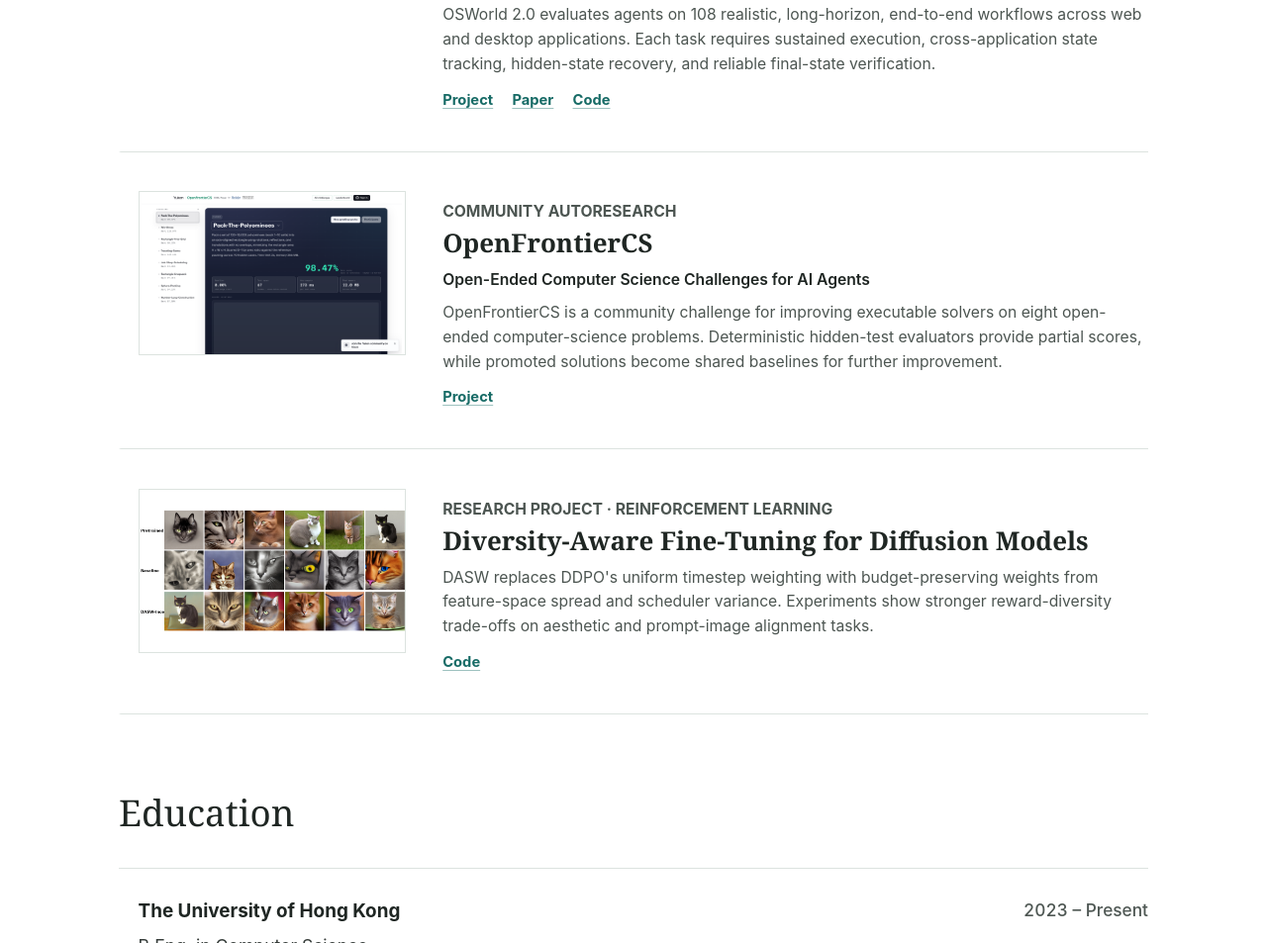
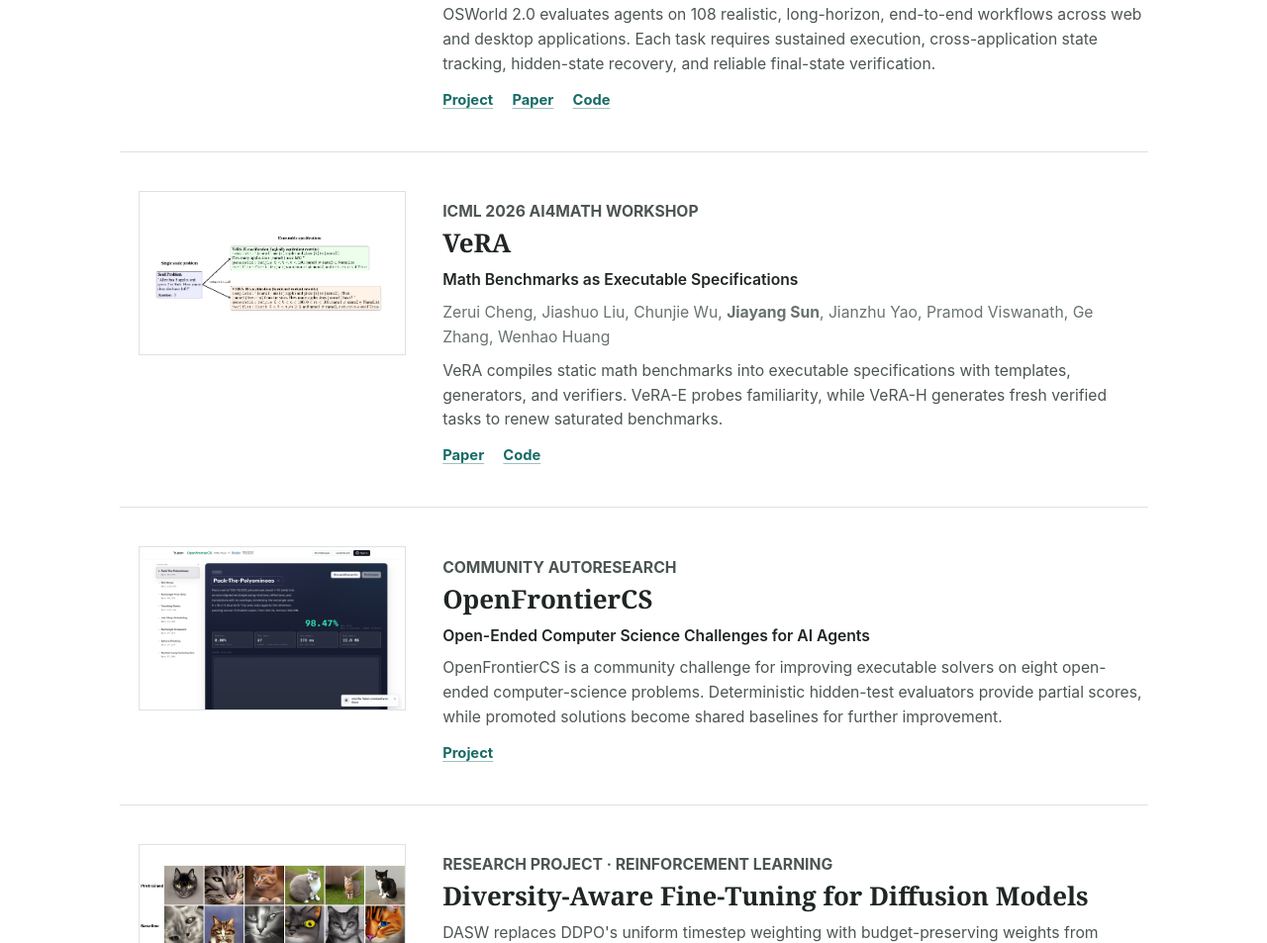
Before and after one commit to aurorajy1108/aurorajy1108.github.io, a plain HTML site: page index.html in a window 1280 px wide. Shown: the part 1424-2377 px from the top of the page at 99% size. Drawn offline with Linux system fonts and the light colour scheme.

Commit message:
Update VeRA project thumbnail

```diff
--- a/index.html
+++ b/index.html
@@ -146,6 +146,23 @@
             <a href="https://osworld-v2.xlang.ai/" target="_blank" rel="noreferrer">Project</a>
             <a href="https://arxiv.org/abs/2606.29537" target="_blank" rel="noreferrer">Paper</a>
             <a href="https://github.com/xlang-ai/OSWorld-V2" target="_blank" rel="noreferrer">Code</a>
+          </div>
+        </div>
+      </article>
+
+      <article class="research-item">
+        <a class="research-image" href="https://openreview.net/pdf?id=l84BLVKJbM" target="_blank" rel="noreferrer" aria-label="Read the VeRA paper">
+          <img src="assets/images/vera-teaser.png" alt="VeRA executable-specification pipeline for verified math benchmark variants" width="1350" height="450">
+        </a>
+        <div class="research-copy">
+          <p class="research-meta">ICML 2026 AI4Math Workshop</p>
+          <h3><a href="https://openreview.net/pdf?id=l84BLVKJbM" target="_blank" rel="noreferrer">VeRA</a></h3>
+          <p class="paper-title">Math Benchmarks as Executable Specifications</p>
+          <p class="author-list">Zerui Cheng, Jiashuo Liu, Chunjie Wu, <strong>Jiayang Sun</strong>, Jianzhu Yao, Pramod Viswanath, Ge Zhang, Wenhao Huang</p>
+          <p>VeRA compiles static math benchmarks into executable specifications with templates, generators, and verifiers. VeRA-E probes familiarity, while VeRA-H generates fresh verified tasks to renew saturated benchmarks.</p>
+          <div class="paper-links">
+            <a href="https://openreview.net/pdf?id=l84BLVKJbM" target="_blank" rel="noreferrer">Paper</a>
+            <a href="https://github.com/Marco-Cheng/VeRA" target="_blank" rel="noreferrer">Code</a>
           </div>
         </div>
       </article>
```
Also changed, not shown: assets/images/vera-teaser.png (added).
